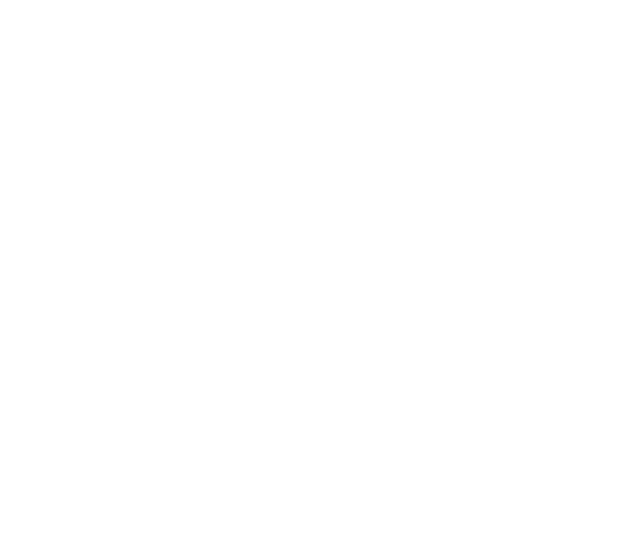
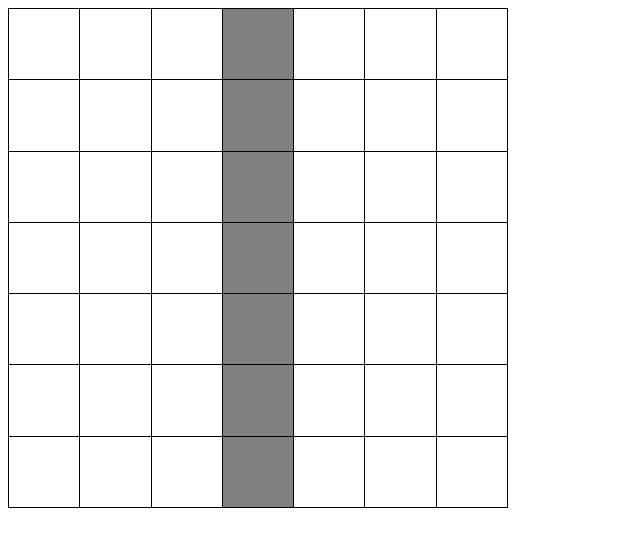
Before and after one commit to JLongstaffe/Katas, a React (Create React App) app in the folder Conway/React/conway-react/: page / in a window 1280 px wide. Shown: the top 546 px of the page, without its empty margins (0-640 px from the left). Built offline with nearby package versions, Linux system fonts and the light colour scheme.

Commit message:
Display stateless Grid component

```diff
--- a/Conway/React/conway-react/src/Conway.React/App.tsx
+++ b/Conway/React/conway-react/src/Conway.React/App.tsx
@@ -3,6 +3,17 @@
 
 import './App.css';
 
-const App = () => <div></div>
+import Grid from './Grid/Grid';
+
+const exampleGrid =
+    [ [ false, false, false, true, false, false, false ],
+      [ false, false, false, true, false, false, false ],
+      [ false, false, false, true, false, false, false ],
+      [ false, false, false, true, false, false, false ],
+      [ false, false, false, true, false, false, false ],
+      [ false, false, false, true, false, false, false ],
+      [ false, false, false, true, false, false, false ] ]
+
+const App = () => <Grid grid={exampleGrid} />
 
 export default App;
--- /dev/null
+++ b/Conway/React/conway-react/src/Conway.React/Grid/Grid.css
@@ -0,0 +1,9 @@
+table {
+    height: 500px;
+    width: 500px;
+    border-collapse: collapse;
+}
+
+td {
+    border: 1px solid black;
+}
--- /dev/null
+++ b/Conway/React/conway-react/src/Conway.React/Grid/Grid.tsx
@@ -0,0 +1,35 @@
+
+import React, { FunctionComponent } from 'react';
+
+import './Grid.css';
+
+interface IGridProperties
+{
+    grid: Readonly2D<boolean>;
+}
+
+interface ICellProperties
+{
+    alive: boolean;
+}
+
+const Grid: FunctionComponent<IGridProperties> = ({ grid }) =>
+{
+    const rows = grid.map((_, y) =>
+        <tr>
+            { grid.map((_, x) => <Cell alive={ grid[y][x] } />) }
+        </tr>)
+
+    return <table>{ rows }</table>;
+}
+
+const Cell = ({ alive }: ICellProperties) =>
+{
+    const cellStyle = { backgroundColor: (alive ? "grey" : "white") };
+
+    return <td style={cellStyle}>&nbsp;</td>
+}
+
+type Readonly2D<T> = ReadonlyArray<ReadonlyArray<T>>;
+
+export default Grid;
--- a/Conway/React/conway-react/tsconfig.json
+++ b/Conway/React/conway-react/tsconfig.json
@@ -4,7 +4,7 @@
     "lib": [
       "dom",
       "dom.iterable",
-      "esnext"
+      "es2019"
     ],
     "allowJs": true,
     "skipLibCheck": true,
```
Also changed, not shown: Conway/React/conway-react/src/tsconfig.json (deleted, +0 -8 lines).
